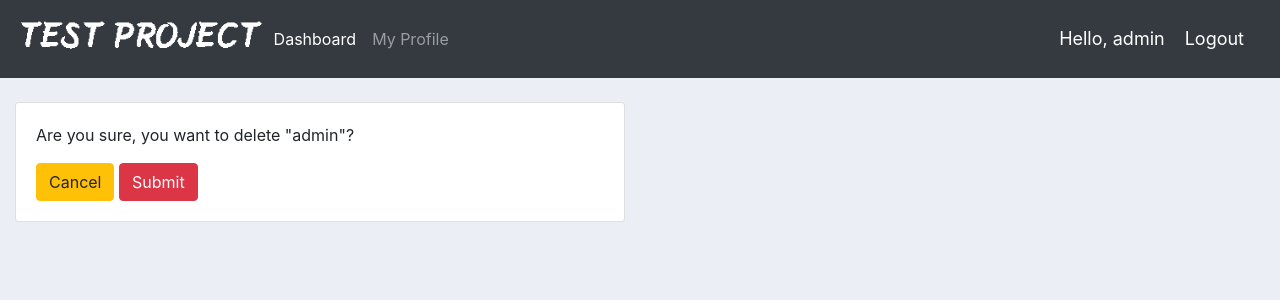
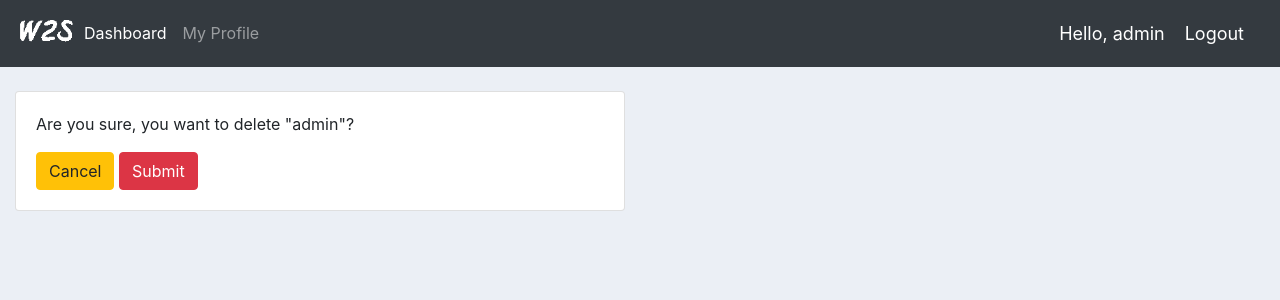
Before and after one commit to suneshrajan/W2S_Task, a Django app: page /delete/employee/5 in a window 1280 px wide. Shown: the top 300 px of the page. Run offline with Django 4.2, Linux system fonts and the light colour scheme; a user stored in the database is signed in; data comes from the database, SQL or seed files in the repository; both versions use the stored data as it was after the commit; some libraries are stand-ins or nearby versions.

Commit message:
test project logo change

```diff
--- a/task/templates/task/navbar.html
+++ b/task/templates/task/navbar.html
@@ -9,7 +9,7 @@
 </style>
 
 <nav class="navbar navbar-expand-lg navbar-dark bg-dark">
-    <img style="width: 20%;" src="{% static 'images/testlogo.png' %}">
+    <img style="width: 60px;" src="{% static 'images/w2s.png' %}">
     <button class="navbar-toggler" type="button" data-toggle="collapse" data-target="#navbarNav" aria-controls="navbarNav" aria-expanded="false" aria-label="Toggle navigation">
       <span class="navbar-toggler-icon"></span>
     </button>
```
Also changed, not shown: ReadMe.txt, db.sqlite3, task/static/images/w2s.png (added).
